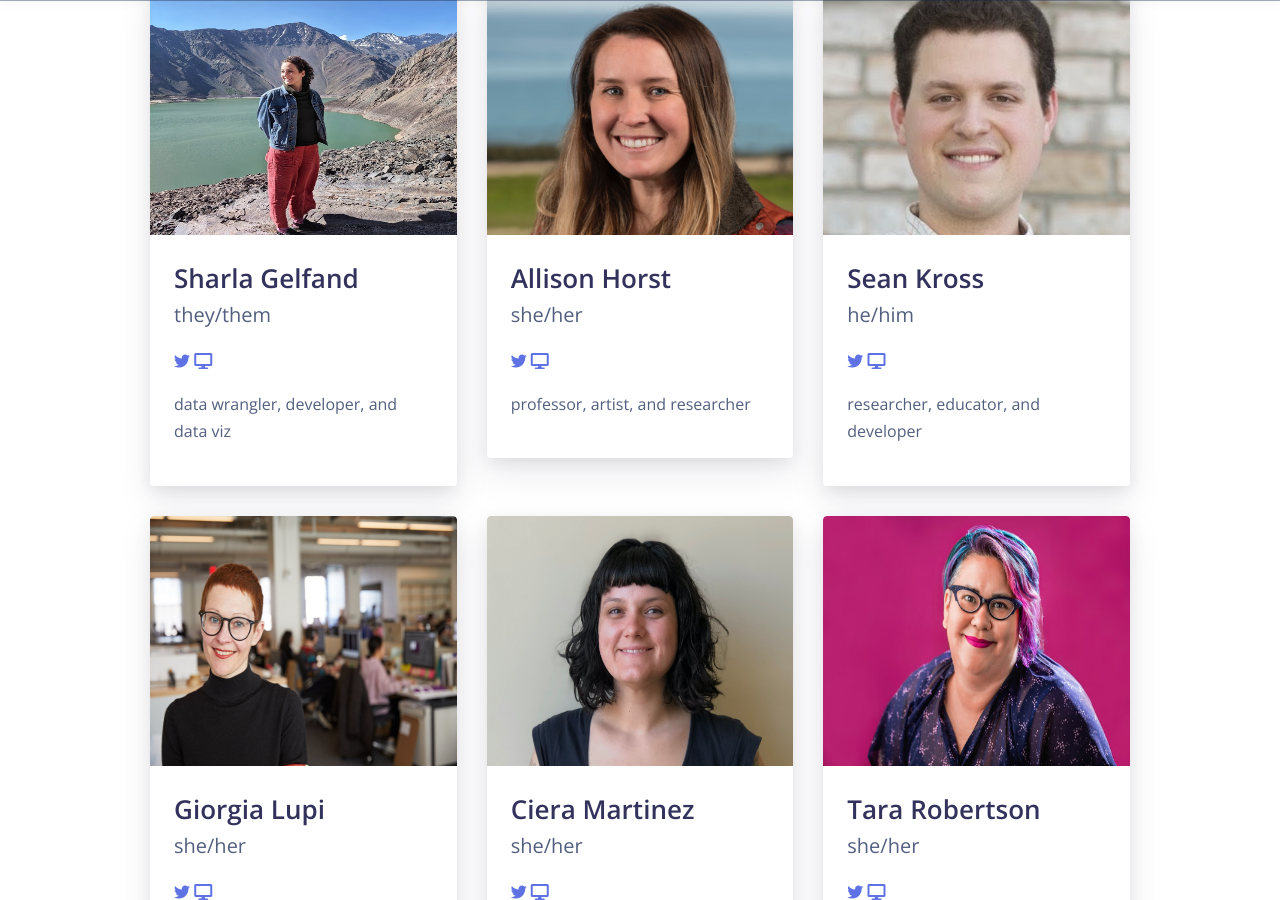
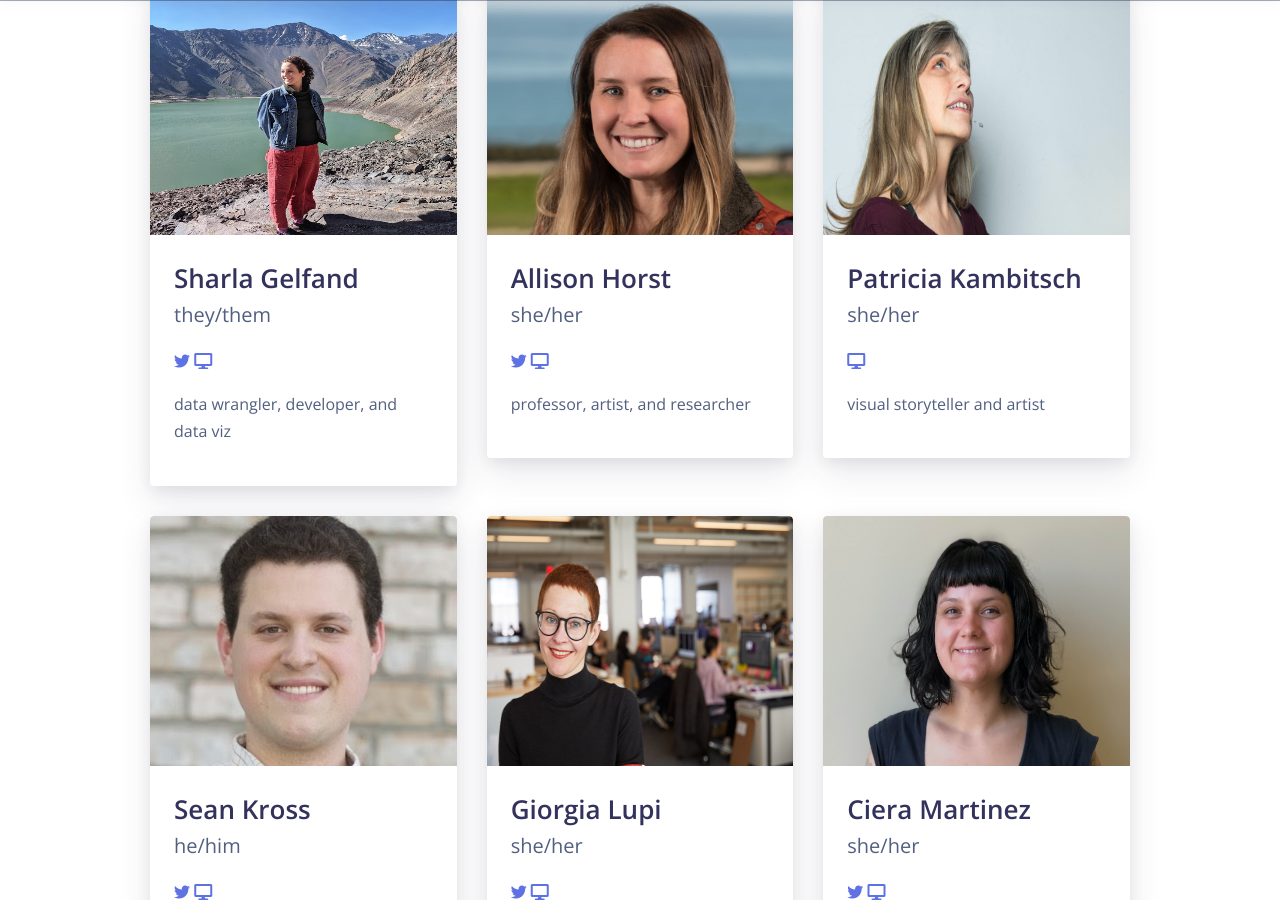
Before and after one commit to iamciera/DSxD_website, a Jekyll site: the page built from _pages/events.md, in a window 1280 px wide and 900 px high, scrolled down 2308 px. Built offline with Jekyll 4.4.1, drawn with Linux system fonts in a browser that asks for light colours; nearby versions of some CDN libraries.

Commit message:
added patricia

```diff
--- a/_includes/components/teams/team-carousel-2.html
+++ b/_includes/components/teams/team-carousel-2.html
@@ -152,6 +152,35 @@
               </p>
               <p>
                 professor, artist, and researcher
+              </p>
+              </ul>
+            </div>
+          </div>
+        </div>
+      </div>
+
+      <div class="col-lg-4 col-md-6">
+        <div class="card card-profile" data-image="profile-image">
+          <div class="card-header">
+            <div class="card-image">
+              <div class="dropdown">
+              </div>
+              <a href="javascript:;">
+                <img class="img rounded" src="{{ '/assets/img/faces/kambitsch.jpg' | relative_url }}">
+              </a>
+            </div>
+          </div>
+          <div class="card-body pt-0">
+            <br>
+            <h4 class="display-4 mb-0">Patricia Kambitsch</h4>
+            <p class="lead">she/her</p>
+            <div class="table-responsive">
+              <ul class="list-unstyled ">
+              <p>
+                <a href="https://playthink.com/"><i class="fas fa-desktop"></i></a>
+              </p>
+              <p>
+                visual storyteller and artist
               </p>
               </ul>
             </div>
```
Also changed, not shown: assets/img/faces/kambitsch.jpg.
